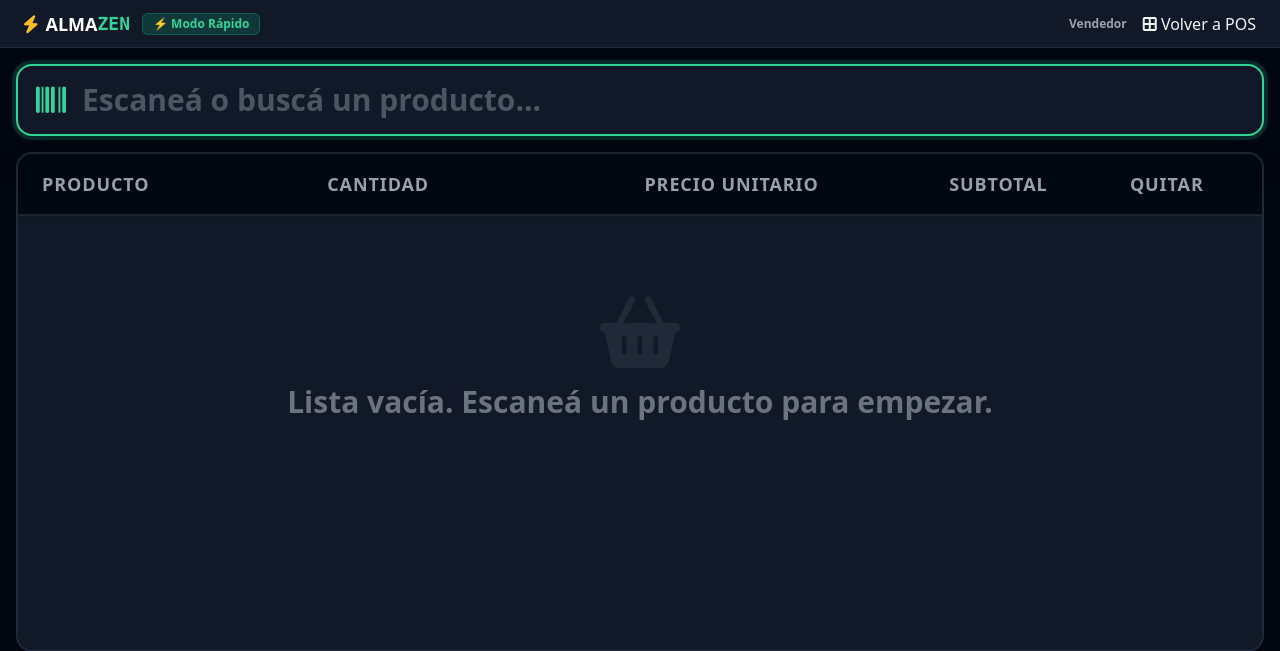
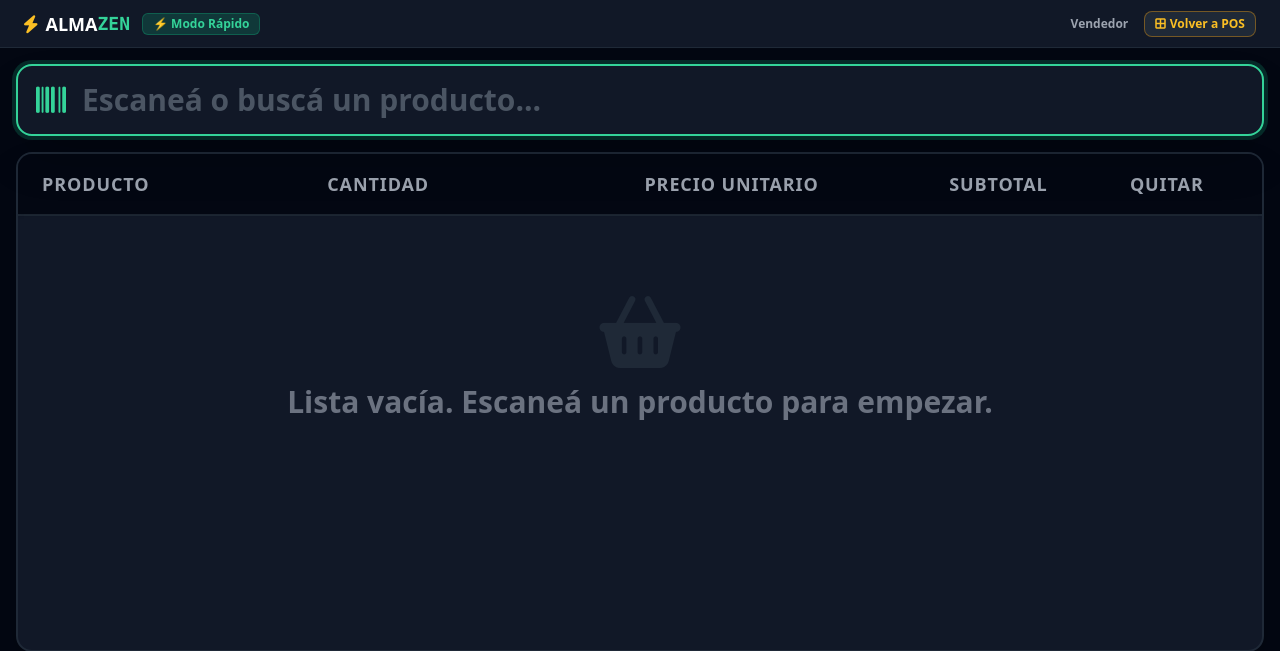
Before and after one commit to LeoArr22/ALMAZEN, a FastAPI app: template templates/ventas/panel_vendedor_expres.html in a window 1280 px wide. Shown: the top 651 px of the page. Run offline with FastAPI, Linux system fonts and the light colour scheme; the template is opened without the code that fills it, so the values that code supplies are empty; some libraries are stand-ins or nearby versions.

Commit message:
fix: corrige ruta del boton volver a pos en modo expres

```diff
--- a/templates/ventas/panel_vendedor_expres.html
+++ b/templates/ventas/panel_vendedor_expres.html
@@ -28,7 +28,7 @@
 
         <div class="flex items-center gap-4">
             <span id="lbl-vendedor" class="text-xs font-semibold text-gray-400">Vendedor</span>
-            <a href="/vistas/ventas/pos" class="...">
+            <a href="/dashboard" class="text-xs bg-gray-800 hover:bg-gray-700 text-amber-400 border border-amber-500/40 px-2.5 py-1 rounded-lg font-bold transition flex items-center gap-1">
                 <i class="fa-solid fa-border-all"></i> Volver a POS
             </a>
         </div>
```
